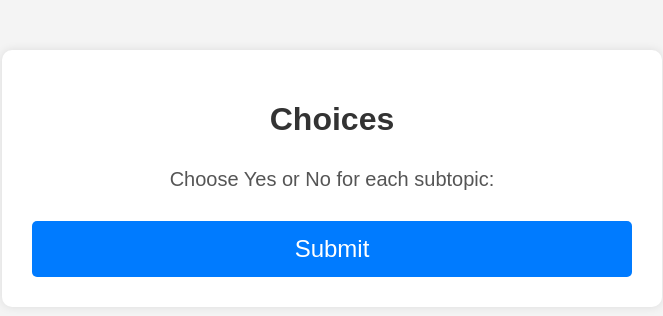
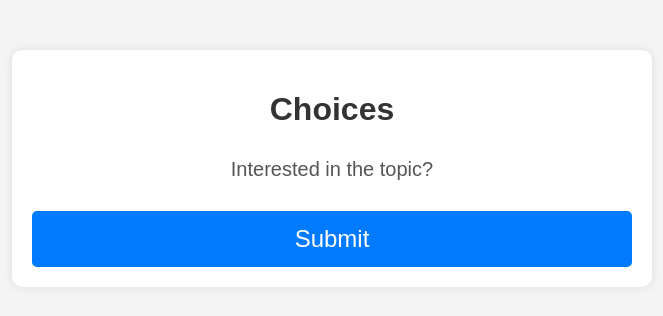
Before and after one commit to FloofyJin/XDeveloperCompetition2024, a Django app: page /choices/1/ in a window 1280 px wide. Shown: the top 316 px of the page, without its empty margins (308-971 px from the left). Run offline with Django 5.2, Linux system fonts and the light colour scheme.

Commit message:
Adding "interested in the topic?"

```diff
--- a/Django-Utils/InterestsApp/templates/choices.html
+++ b/Django-Utils/InterestsApp/templates/choices.html
@@ -16,7 +16,7 @@
         .container {
             max-width: 600px;
             margin: 50px auto;
-            padding: 30px;
+            padding: 20px;
             background-color: #fff;
             border-radius: 10px;
             box-shadow: 0 0 10px rgba(0, 0, 0, 0.1);
@@ -86,7 +86,7 @@
 <body>
     <div class="container">
         <h1>Choices</h1>
-        <p>Choose Yes or No for each subtopic:</p>
+        <p>Interested in the topic?</p> <!-- Updated label text -->
         <form method="post">
             {% csrf_token %}
             {% for subtopic in subtopics %}
```
